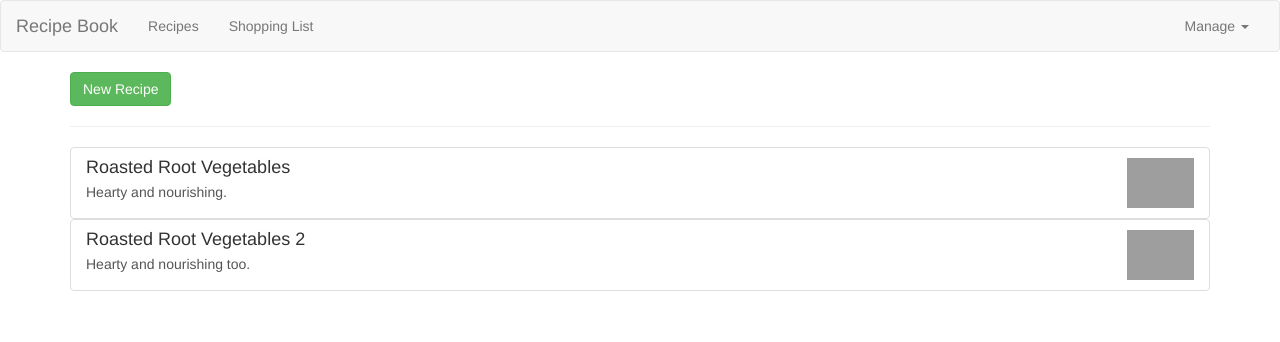
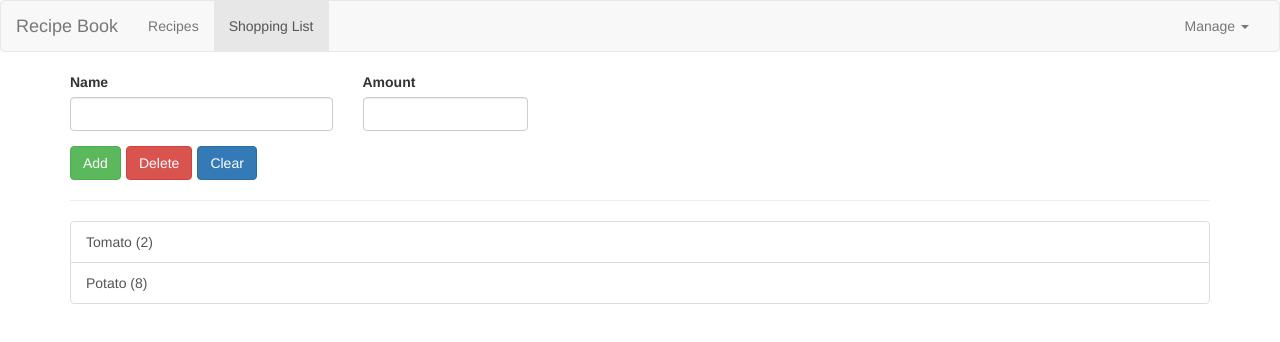
Before and after one commit to kacpermejs/AngularUdemy, an Angular app in the folder 1_RecipeBook/: page /shopping-list in a window 1280 px wide. Shown: the top 342 px of the page. Built offline with nearby package versions, Linux system fonts and the light colour scheme; grey boxes are pictures that could not be loaded.

Commit message:
basic routing

```diff
--- a/1_RecipeBook/src/app/app.component.html
+++ b/1_RecipeBook/src/app/app.component.html
@@ -1,12 +1,8 @@
-<app-header (onNavigation)="onNavigation($event)"></app-header>
+<app-header></app-header>
 <div class="container">
   <div class="row">
     <div class="col-md-12">
-      @if (currentSite == Site.Shopping) {
-        <app-shopping-list></app-shopping-list>
-      } @else {
-        <app-recipes></app-recipes>
-      }
+      <router-outlet></router-outlet>
     </div>
   </div>
 </div>
--- a/1_RecipeBook/src/app/app.component.ts
+++ b/1_RecipeBook/src/app/app.component.ts
@@ -3,11 +3,12 @@ import { CommonModule } from '@angular/common';
 import { HeaderComponent, Site } from './header/header.component';
 import { ShoppingListComponent } from './shopping-list/shopping-list.component';
 import { RecipesComponent } from './recipes/recipes.component';
+import { RouterOutlet } from '@angular/router';
 
 @Component({
   selector: 'app-root',
   standalone: true,
-  imports: [CommonModule, HeaderComponent, ShoppingListComponent, RecipesComponent],
+  imports: [CommonModule, RouterOutlet, HeaderComponent, ShoppingListComponent, RecipesComponent],
   templateUrl: './app.component.html',
   styleUrl: './app.component.css'
 })
--- a/1_RecipeBook/src/app/app.config.ts
+++ b/1_RecipeBook/src/app/app.config.ts
@@ -1,5 +1,8 @@
 import { ApplicationConfig } from '@angular/core';
+import { provideRouter } from '@angular/router';
+
+import { routes } from './app.routes';
 
 export const appConfig: ApplicationConfig = {
-  providers: []
+  providers: [provideRouter(routes)]
 };
--- a/1_RecipeBook/src/app/header/header.component.html
+++ b/1_RecipeBook/src/app/header/header.component.html
@@ -9,12 +9,20 @@
 
     <div class="navbar-collapse" [class.collapse]="collapsed" (window:resize)="collapsed = true">
       <ul class="nav navbar-nav">
-        <li><a href="#" (click)="navigate(Site.Recipes)">Recipes</a></li>
-        <li><a href="#" (click)="navigate(Site.Shopping)">Shopping List</a></li>
+        <li routerLinkActive="active">
+          <a routerLink="/recipes">
+            Recipes
+          </a>
+        </li>
+        <li routerLinkActive="active">
+          <a routerLink="/shopping-list">
+            Shopping List
+          </a>
+        </li>
       </ul>
       <ul class="nav navbar-nav navbar-right">
         <li appDropdown class="dropdown">
-          <a href="#" class="dropdown-toggle" role="button">Manage <span class="caret"></span></a>
+          <a class="dropdown-toggle" role="button">Manage <span class="caret"></span></a>
           <ul class="dropdown-menu">
             <li><a href="#">Save Data</a></li>
             <li><a href="#">Fetch Data</a></li>
--- a/1_RecipeBook/src/app/header/header.component.ts
+++ b/1_RecipeBook/src/app/header/header.component.ts
@@ -1,6 +1,7 @@
 import { CommonModule } from '@angular/common';
 import { Component, EventEmitter, Output } from '@angular/core';
 import { DropdownDirective } from '../directives/dropdown.directive';
+import { RouterModule } from '@angular/router';
 
 export enum Site {
   Shopping = 'shopping',
@@ -10,17 +11,11 @@ export enum Site {
 @Component({
   selector: 'app-header',
   standalone: true,
-  imports: [CommonModule, DropdownDirective],
+  imports: [CommonModule, DropdownDirective, RouterModule],
   templateUrl: './header.component.html',
   styleUrl: './header.component.css'
 })
 export class HeaderComponent {
   Site = Site;
   collapsed = true;
-
-  @Output() onNavigation = new EventEmitter<Site>;
-
-  navigate(site: Site) {
-    this.onNavigation.emit(site);
-  }
 }
```
Also changed, not shown: 1_RecipeBook/src/app/app.routes.ts (added, +9 -0 lines).
